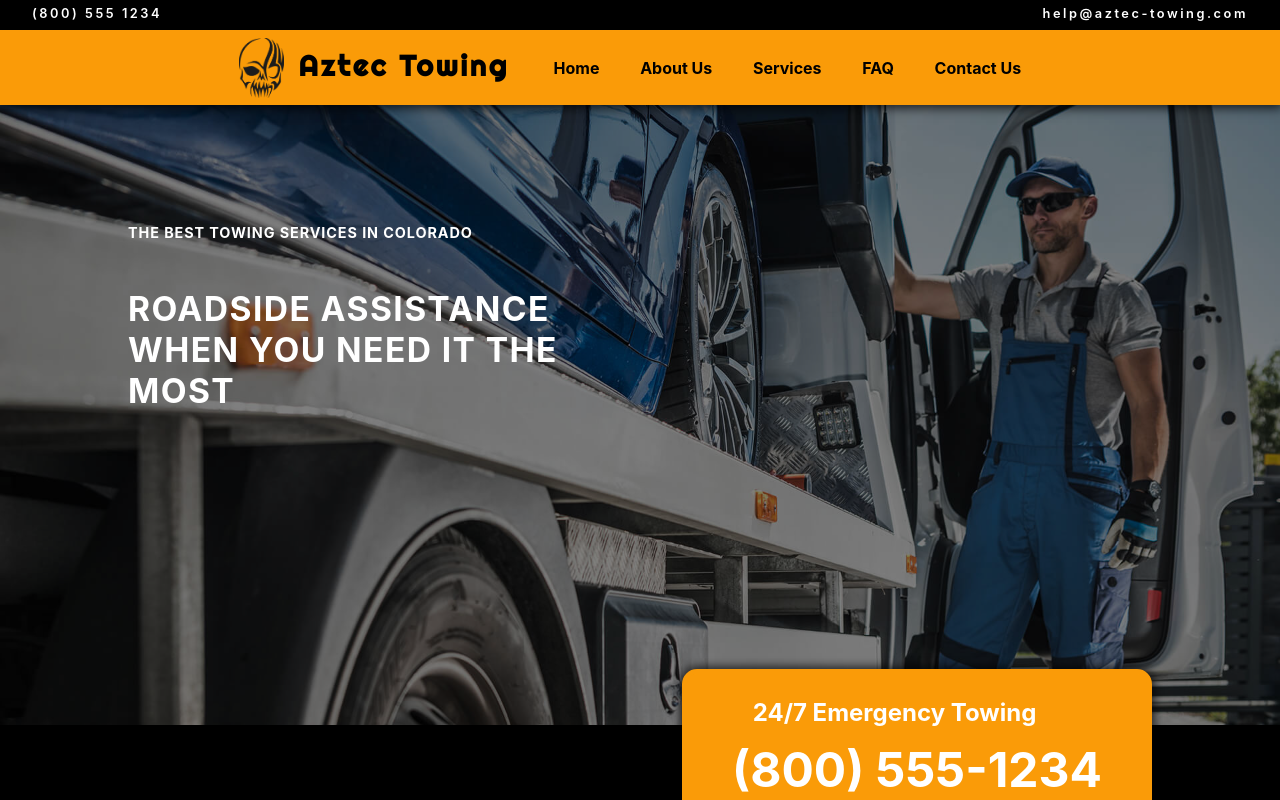
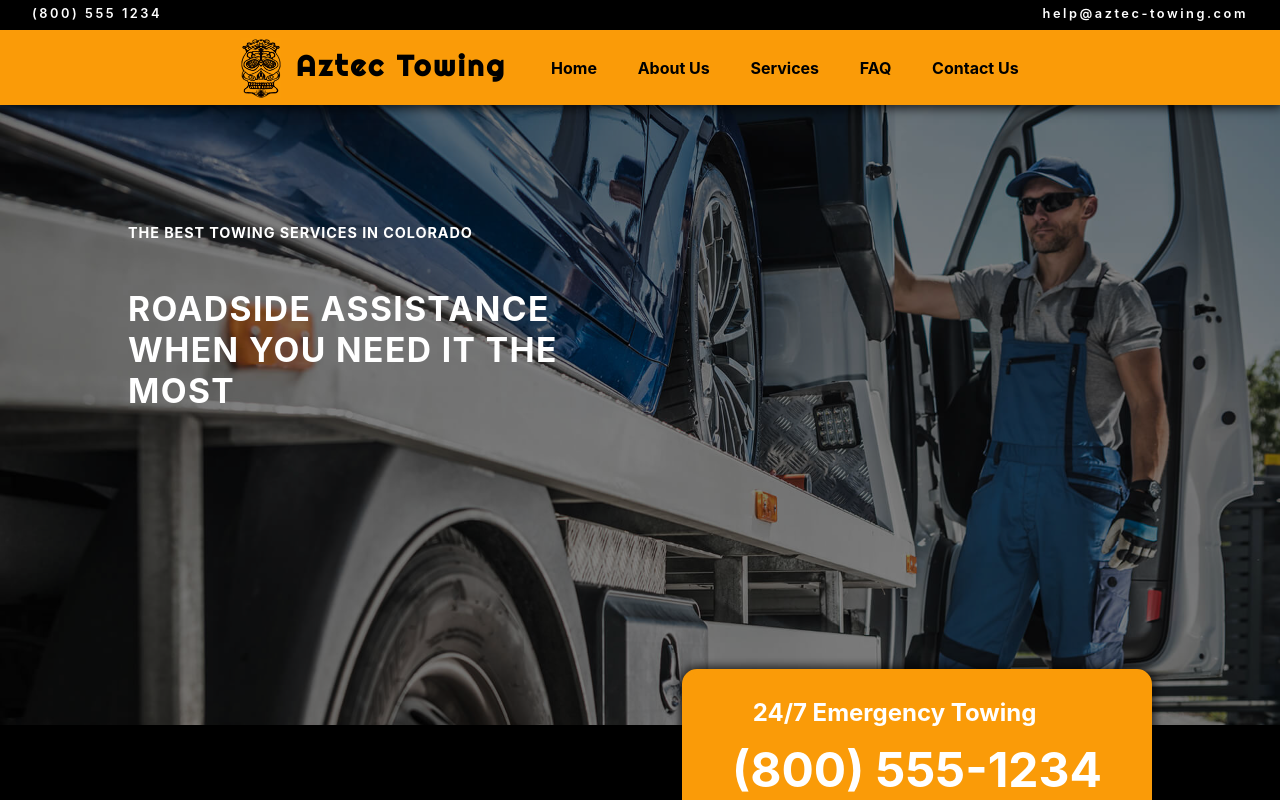
Before and after one commit to dpandev/aztec-towing, a Next.js app: page / in a window 1280 px wide. Shown: the top 800 px of the page. Built offline with nearby package versions, Linux system fonts and the light colour scheme.

Commit message:
updated logo

```diff
--- a/components/Navbar.jsx
+++ b/components/Navbar.jsx
@@ -18,7 +18,7 @@ export const Navbar = () => {
     <div className={styles.main}>
       <header className={styles.stick}>
         <div className={styles.container}>
-          <img className={styles.logoImg} src='./assets/images/skullIcon.png' width={45} height={60} />
+          <img className={styles.logoImg} src='./assets/images/aztecTowing.jpg' width={40} height={60} />
           <Link href='/'><a className={styles.brandLogo}>Aztec Towing</a></Link>
           <ul className={styles.list}>
             <li className={styles.listItem}>
@@ -52,7 +52,7 @@ export const Navbar = () => {
           </div>
           <div className={styles.mobileNavRight}>
             <Link href='/'><a className={styles.mobileBrand} onClick={openMobileMenu ? toggleMobileMenu : ''}>Aztec Towing</a></Link>
-            <img src='./assets/images/skullIcon.png' className={styles.logoImg} width={45} height={55} />
+            <img src='./assets/images/aztecTowing.jpg' className={styles.logoImg} width={40} height={55} />
           </div>
         </nav>
       </header>
--- a/styles/LandingPage.module.css
+++ b/styles/LandingPage.module.css
@@ -66,7 +66,7 @@
 .featureBox {
   justify-content: center;
   display: flex;
-  max-height: 200px;
+  max-height: 250px;
   z-index: 1;
   flex-direction: column;
   padding: 3vh 5vh;
```
Also changed, not shown: public/assets/images/aztecTowing.jpg (added).
